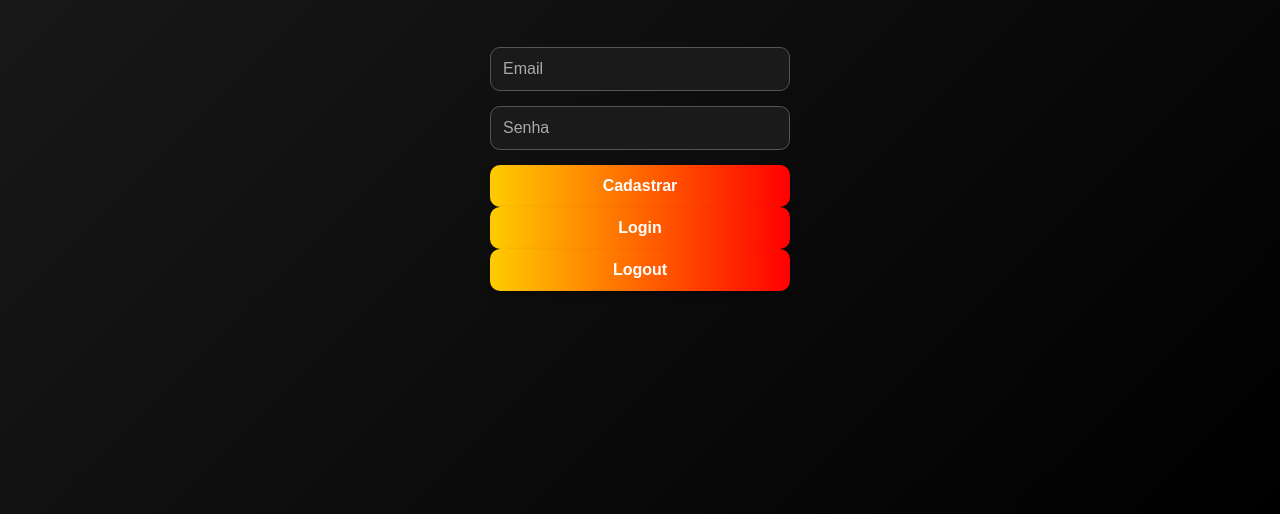
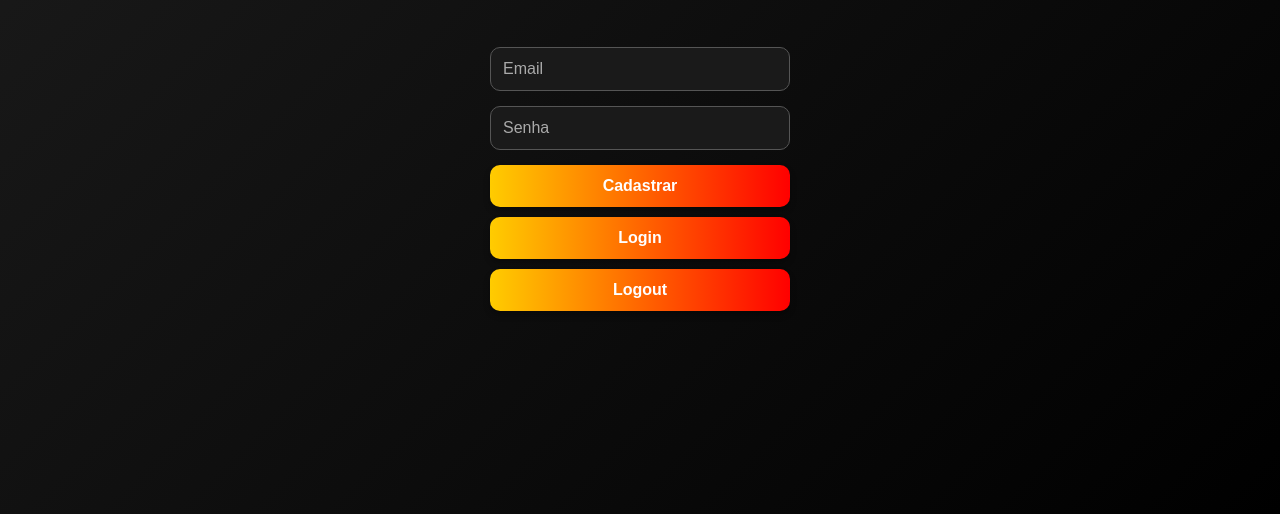
Before and after one commit to LuizPirata/meu-site, a plain HTML site: page index.html in a window 1280 px wide. Shown: the part 286-800 px from the top of the page. Drawn offline with Linux system fonts and the light colour scheme; a script that the page names is missing.

Commit message:
Ajusta espaçamento dos botões e mantém layout final centralizado

```diff
--- a/style.css
+++ b/style.css
@@ -63,7 +63,7 @@ body {
   display: flex;
   flex-direction: column;
   width: 300px;
-  gap: 15px; /* Espaçamento uniforme entre inputs e botões */
+  gap: 15px; /* Espaçamento uniforme entre inputs e container de botões */
 }
 
 input {
@@ -78,6 +78,13 @@ input {
 
 input::placeholder {
   color: #aaa;
+}
+
+/* Container dos botões */
+.buttons {
+  display: flex;
+  flex-direction: column; /* empilha os botões */
+  gap: 10px; /* espaço entre cada botão */
 }
 
 button {
```
